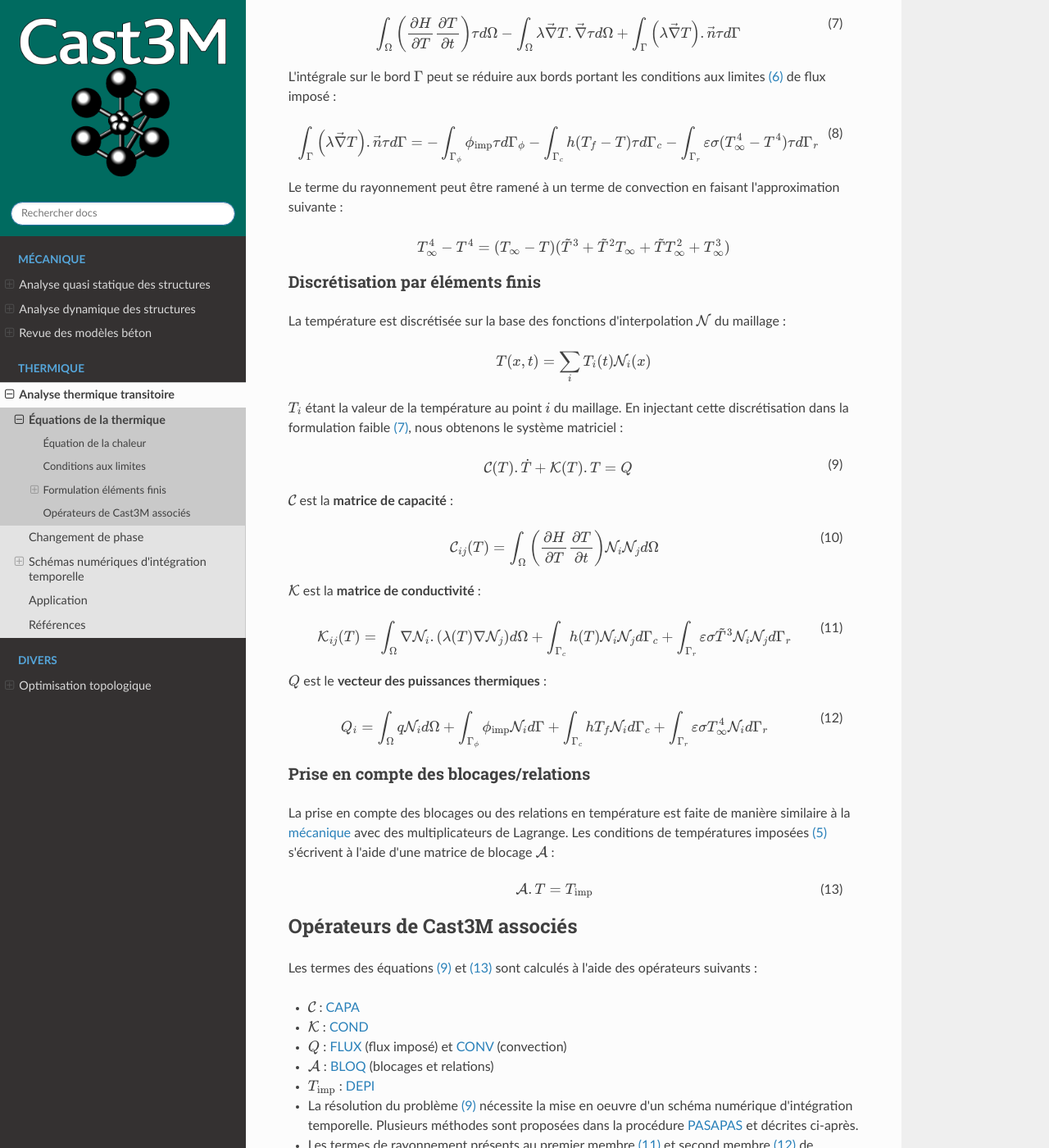
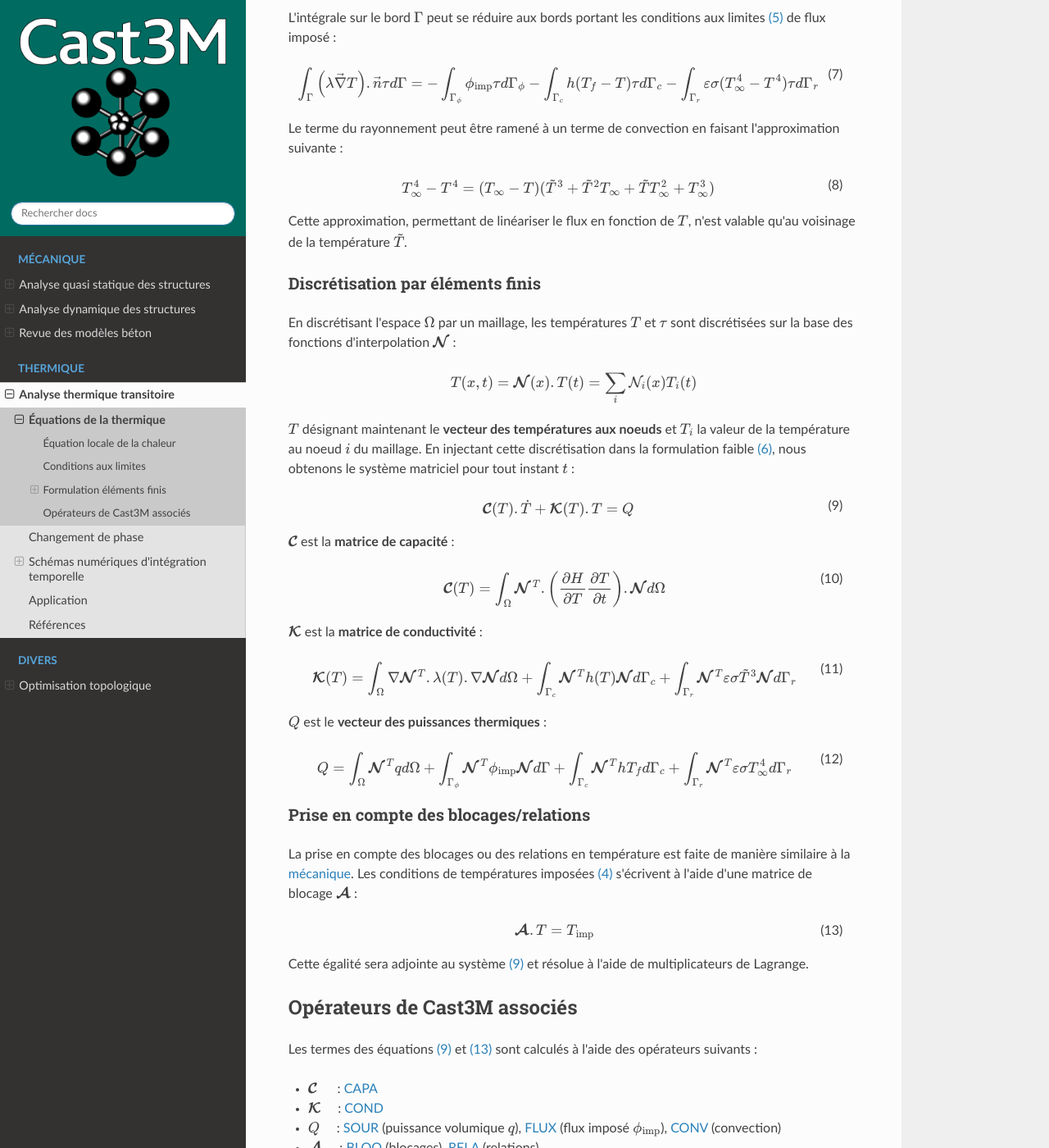
Before and after one commit to dipaolaf/doc_theorique_cast3m_github, a Sphinx documentation site: the page built from source/thermique_transitoire/bases.rst, in a window 1280 px wide and 1400 px high, scrolled down 1732 px. Shown: the whole window at 82% size. Built offline with Sphinx 7.4.7 and the Read the Docs theme 3.1.0, drawn with Linux system fonts in a browser that asks for light colours; some of the changed text lies outside the part shown.

Commit message:
[Thermique] Description des schémas temporels
- Description des schémas temporels theta et Dupont
- Petite réécriture des bases théoriques sur notations
  et les produits scalaires dans la formulation faible

```diff
--- a/source/thermique_transitoire/bases.rst
+++ b/source/thermique_transitoire/bases.rst
@@ -3,11 +3,10 @@
 Équations de la thermique
 =========================
 
-Équation de la chaleur
-----------------------
+Équation locale de la chaleur
+-----------------------------
 
-Nous rappelons ici brievement les équations locales de la thermique. **L'équation de la chaleur** locale,
-dans le cas générique sur un domaine :math:`\Omega`, s'écrit :
+**L'équation de la chaleur**, en tout point :math:`x` d'un domaine matériel :math:`\Omega`, s'écrit :
 
 .. math::
    :name: eq:ther_chaleur_1
@@ -16,12 +15,13 @@
 
 avec :
 
-- :math:`H` l'enthalpie volumique (en J.m\ :sup:`-3`)
-- :math:`\vec{\phi}` la densité de flux thermique (en W.m\ :sup:`-2`)
-- :math:`q` la puissance volumique, terme source (en W.m\ :sup:`-3`)
+- :math:`H(T)` l'enthalpie volumique (en J.m\ :sup:`-3`)
+- :math:`\vec{\phi}(T,t)` la densité de flux thermique (en W.m\ :sup:`-2`)
+- :math:`q(T,t)` la puissance volumique, terme source (en W.m\ :sup:`-3`)
 - :math:`t` le temps (en s)
+- :math:`T(x,t)` la température (en K), principale inconnue du problème
 
-**L'enthalpie volumique** :math:`H` peut s'écrire :
+**L'enthalpie volumique** :math:`H` ne dépend que de la température, on peut donc écrire :
 
 .. math::
    :name: eq:ther_enthalpie_1
@@ -36,14 +36,10 @@
 **Le flux thermique** :math:`\vec{\phi}` est relié au gradient de température par la *loi de Fourier* :
 
 .. math::
-   :name: eq:ther_fourier_1
 
    \vec{\phi}=-\lambda \vec{\nabla} T
 
-avec :
-
-- :math:`T` la température (en K)
-- :math:`\lambda` la conductivité thermique (en W.m\ :sup:`-1`.K\ :sup:`-1`)
+où :math:`\lambda` est la conductivité thermique (en W.m\ :sup:`-1`.K\ :sup:`-1`)
 
 Dans le cas où il n'y a pas de changement de phase et où les caractéristiques ne dépendent pas de la température,
 l'équation de la chaleur devient :
@@ -106,69 +102,78 @@
 Le terme du rayonnement peut être ramené à un terme de convection en faisant l'approximation suivante :
 
 .. math::
+   :name: eq:ther_approx_rayo
 
    T_{\infty}^4-T^4 = (T_{\infty}-T)(\tilde{T}^3 + \tilde{T}^2 T_{\infty} + \tilde{T} T_{\infty}^2 + T_{\infty}^3)
+
+Cette approximation, permettant de linéariser le flux en fonction de :math:`T`, n'est valable qu'au voisinage de la
+température :math:`\tilde{T}`.
 
 Discrétisation par éléments finis
 ^^^^^^^^^^^^^^^^^^^^^^^^^^^^^^^^^
 
-La température est discrétisée sur la base des fonctions d'interpolation :math:`\mathcal{N}` du maillage :
+En discrétisant l'espace :math:`\Omega` par un maillage, les températures :math:`T` et :math:`\tau` sont discrétisées sur la
+base des fonctions d'interpolation :math:`\mathbfcal{N}` :
 
 .. math::
 
-   T(x,t) = \sum_i T_i(t) \mathcal{N}_i(x)
+   T(x,t) = \mathbfcal{N}(x).T(t) = \sum_i \mathcal{N}_i(x) T_i(t)
 
-:math:`T_i` étant la valeur de la température au point :math:`i` du maillage. En injectant cette discrétisation dans la
-formulation faible :eq:`eq:ther_form_faib_1`, nous obtenons le système matriciel :
+:math:`T` désignant maintenant le **vecteur des températures aux noeuds** et :math:`T_i` la valeur de la température au noeud :math:`i` du maillage.
+En injectant cette discrétisation dans la formulation faible :eq:`eq:ther_form_faib_1`, nous obtenons le système matriciel pour tout instant :math:`t` :
 
 .. math::
    :name: eq:ther_ef_1
 
-   \mathcal{C}(T).\dot{T} + \mathcal{K}(T).T = Q
+   \mathbfcal{C}(T).\dot{T} + \mathbfcal{K}(T).T = Q
 
-:math:`\mathcal{C}` est la **matrice de capacité** :
+:math:`\mathbfcal{C}` est la **matrice de capacité** :
 
 .. math::
    :name: eq:ther_capa
 
-   \mathcal{C}_{ij}(T) = \int_{\Omega} \left(\frac{\partial H}{\partial T}\frac{\partial T}{\partial t}\right) \mathcal{N}_i\mathcal{N}_j d\Omega
+   \mathbfcal{C}(T) = \int_{\Omega} \mathbfcal{N}^T.\left(\frac{\partial H}{\partial T}\frac{\partial T}{\partial t}\right).\mathbfcal{N} d\Omega
 
-:math:`\mathcal{K}` est la **matrice de conductivité** :
+:math:`\mathbfcal{K}` est la **matrice de conductivité** :
 
 .. math::
    :name: eq:ther_cond
 
-   \mathcal{K}_{ij}(T) = \int_{\Omega} \nabla\mathcal{N}_i . \left( \lambda(T) \nabla\mathcal{N}_j \right) d\Omega + \int_{\Gamma_c} h(T) \mathcal{N}_i \mathcal{N}_j d\Gamma_c + \int_{\Gamma_r} \varepsilon\sigma \tilde{T}^3 \mathcal{N}_i \mathcal{N}_j d\Gamma_r
+   \mathbfcal{K}(T) = \int_{\Omega} \nabla\mathbfcal{N}^T.\lambda(T).\nabla\mathbfcal{N} d\Omega + \int_{\Gamma_c} \mathbfcal{N}^T h(T) \mathbfcal{N} d\Gamma_c + \int_{\Gamma_r} \mathbfcal{N}^T \varepsilon\sigma \tilde{T}^3 \mathbfcal{N} d\Gamma_r
 
 :math:`Q` est le **vecteur des puissances thermiques** :
 
 .. math::
    :name: eq:ther_second_membre
 
-   Q_i = \int_{\Omega} q \mathcal{N}_i d\Omega + \int_{\Gamma_{\phi}} \phi_{\textrm{imp}} \mathcal{N}_i d\Gamma + \int_{\Gamma_c} hT_f \mathcal{N}_i d\Gamma_c + \int_{\Gamma_r} \varepsilon\sigma T_{\infty}^4 \mathcal{N}_i d\Gamma_r
+   Q = \int_{\Omega} \mathbfcal{N}^T q d\Omega + \int_{\Gamma_{\phi}} \mathbfcal{N}^T \phi_{\textrm{imp}} \mathbfcal{N} d\Gamma + \int_{\Gamma_c} \mathbfcal{N}^T hT_f d\Gamma_c + \int_{\Gamma_r} \mathbfcal{N}^T \varepsilon\sigma T_{\infty}^4 d\Gamma_r
 
 Prise en compte des blocages/relations
 ^^^^^^^^^^^^^^^^^^^^^^^^^^^^^^^^^^^^^^
 
 La prise en compte des blocages ou des relations en température est faite de manière similaire à la
-:ref:`mécanique  <sec:meca_stat_cl_depi>` avec des multiplicateurs de Lagrange. Les conditions de températures
-imposées :eq:`eq:ther_cl_timp_1` s'écrivent à l'aide d'une matrice de blocage :math:`\mathcal{A}` :
+:ref:`mécanique  <sec:meca_stat_cl_depi>`. Les conditions de températures imposées :eq:`eq:ther_cl_timp_1`
+s'écrivent à l'aide d'une matrice de blocage :math:`\mathbfcal{A}` :
 
 .. math::
    :name: eq:ther_cl_timp_2
 
-   \mathcal{A}.T = T_{\textrm{imp}}
+   \mathbfcal{A}.T = T_{\textrm{imp}}
+
+Cette égalité sera adjointe au système :eq:`eq:ther_ef_1` et résolue à l'aide de multiplicateurs de Lagrange.
 
 Opérateurs de Cast3M associés
 -----------------------------
 
 Les termes des équations :eq:`eq:ther_ef_1` et :eq:`eq:ther_cl_timp_2` sont calculés à l'aide des opérateurs suivants :
 
-- :math:`\mathcal{C}` : `CAPA <http://www-cast3m.cea.fr/index.php?page=notices&notice=CAPA>`_
-- :math:`\mathcal{K}` : `COND <http://www-cast3m.cea.fr/index.php?page=notices&notice=COND>`_
-- :math:`Q` : `FLUX <http://www-cast3m.cea.fr/index.php?page=notices&notice=FLUX>`_ (flux imposé) et
+- :math:`\mathbfcal{C}`      : `CAPA <http://www-cast3m.cea.fr/index.php?page=notices&notice=CAPA>`_
+- :math:`\mathbfcal{K}`     : `COND <http://www-cast3m.cea.fr/index.php?page=notices&notice=COND>`_
+- :math:`Q`     : `SOUR <http://www-cast3m.cea.fr/index.php?page=notices&notice=SOUR>`_ (puissance volumique :math:`q`),
+  `FLUX <http://www-cast3m.cea.fr/index.php?page=notices&notice=FLUX>`_ (flux imposé :math:`\phi_{\textrm{imp}}`),
   `CONV <http://www-cast3m.cea.fr/index.php?page=notices&notice=CONV>`_ (convection)
-- :math:`\mathcal{A}` : `BLOQ <http://www-cast3m.cea.fr/index.php?page=notices&notice=BLOQ>`_ (blocages et relations)
+- :math:`\mathbfcal{A}`     : `BLOQ <http://www-cast3m.cea.fr/index.php?page=notices&notice=BLOQ>`_ (blocages),
+  `RELA <http://www-cast3m.cea.fr/index.php?page=notices&notice=RELA>`_ (relations)
 - :math:`T_{\textrm{imp}}` : `DEPI <http://www-cast3m.cea.fr/index.php?page=notices&notice=DEPI>`_
 - La résolution du problème :eq:`eq:ther_ef_1` nécessite la mise en oeuvre d'un schéma numérique d'intégration temporelle.
   Plusieurs méthodes sont proposées dans la procédure `PASAPAS <http://www-cast3m.cea.fr/index.php?page=notices&notice=PASAPAS>`_ et
```
Also changed, not shown: source/thermique_transitoire/integration_temporelle.rst (+41 -13 lines).
